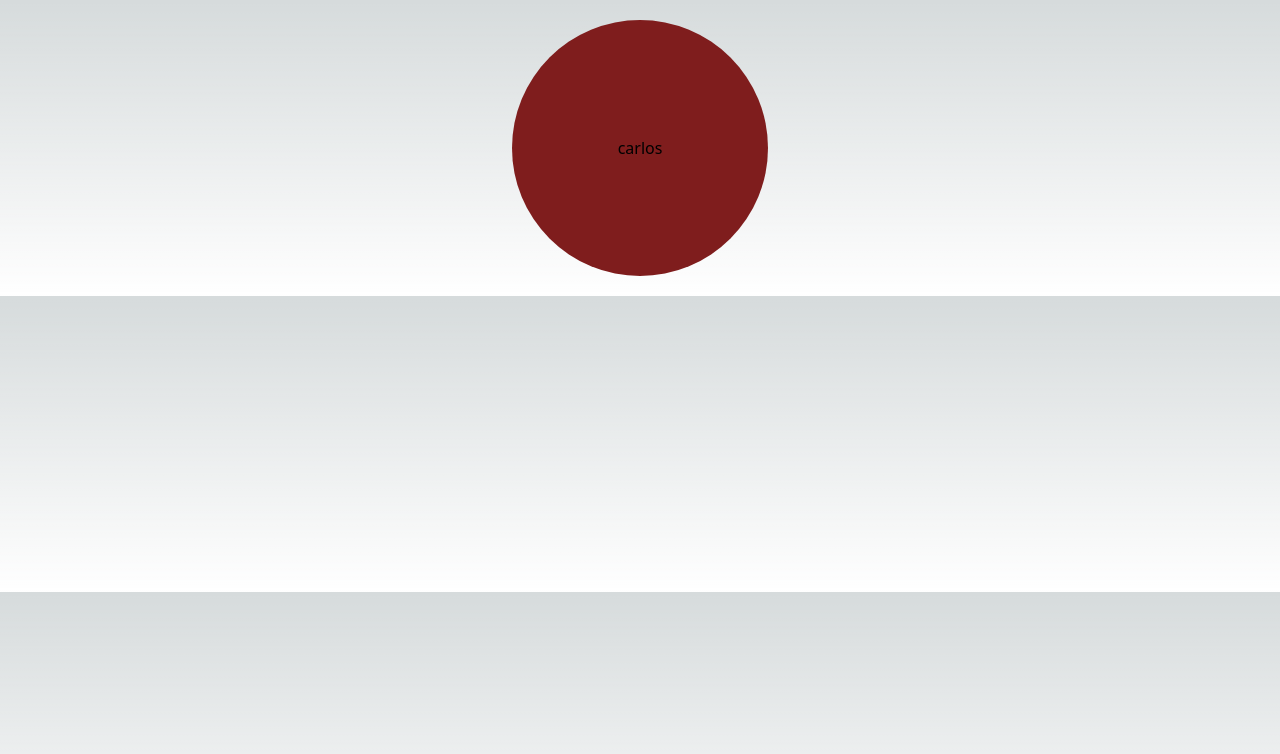
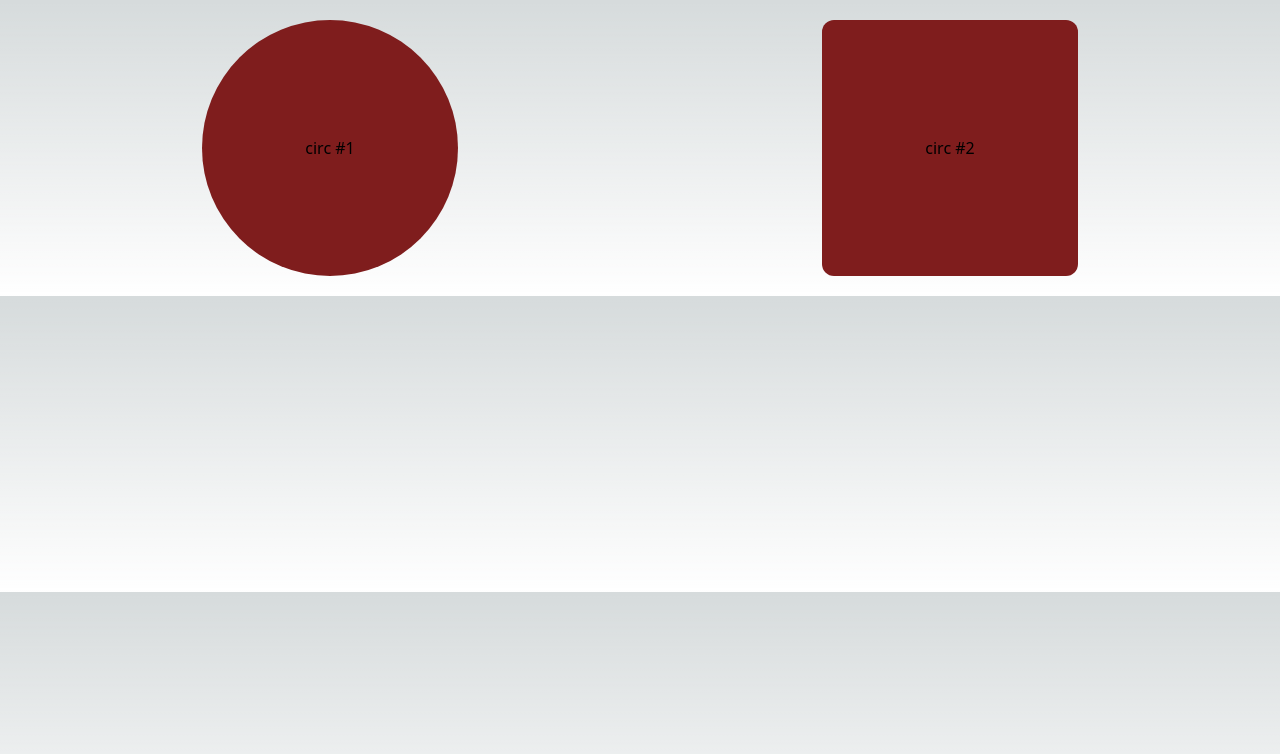
Before and after one commit to Carloseduardomelo/react, a Next.js app in the folder Curso-de-react-e-nextjs/app-inicial/: page /basicospags/circulos in a window 1280 px wide. Shown: the top 754 px of the page. Built offline with nearby package versions, Linux system fonts and the light colour scheme.

Commit message:
aula01 finalizada

```diff
--- a/Curso-de-react-e-nextjs/app-inicial/src/components/basicos/Circulo.tsx
+++ b/Curso-de-react-e-nextjs/app-inicial/src/components/basicos/Circulo.tsx
@@ -1,10 +1,17 @@
-export default function Circulo(){
+interface CirculoProps{
+    text: string
+    queseperf?: boolean
+}
+
+export default function Circulo(props: CirculoProps){
+    console.log(props)
     return(
         <div className={`
-            h-64 w-64 bg-red-900 rounded-full flex
-            justify-center items-center
+            h-64 w-64 bg-red-900  flex
+            items-center justify-center m-auto
+            ${props.queseperf ? 'rounded-xl': 'rounded-full'}
         `}>
-            carlos
+            {props.text}
         </div>
     )
 }
--- /dev/null
+++ b/Curso-de-react-e-nextjs/app-inicial/src/components/basicos/Evento.tsx
@@ -0,0 +1,14 @@
+export default function Evento(){
+
+    let cont = 0
+    function inc(){
+        console.log(cont++)
+    }
+    return(
+        <button className={`
+        h-64 w-64 bg-red-900 flex items-center justify-center text-cyan-500
+        `} onClick={inc}>
+            carlos
+        </button>
+    )
+}
--- a/Curso-de-react-e-nextjs/app-inicial/src/pages/basicospags/circulos.tsx
+++ b/Curso-de-react-e-nextjs/app-inicial/src/pages/basicospags/circulos.tsx
@@ -6,7 +6,8 @@ export default function PagsCirculos(){
         flex items-center justify-center m-5
 
         `}>
-            <Circulo />
+            <Circulo text="circ #1" />
+            <Circulo text="circ #2"  queseperf/>
         </div>
     )
 }
--- /dev/null
+++ b/Curso-de-react-e-nextjs/app-inicial/src/pages/basicospags/pagseventos.tsx
@@ -0,0 +1,11 @@
+import Evento from "@/components/basicos/Evento";
+
+export default function PagsEventos(){
+    return(
+        <div className={`
+        flex items-center justify-center m-5 rounded-2xl
+        `}>
+            <Evento />
+        </div>
+    )
+}
```
Also changed, not shown: 1 other file (tests, documents, lock files or other folders).
